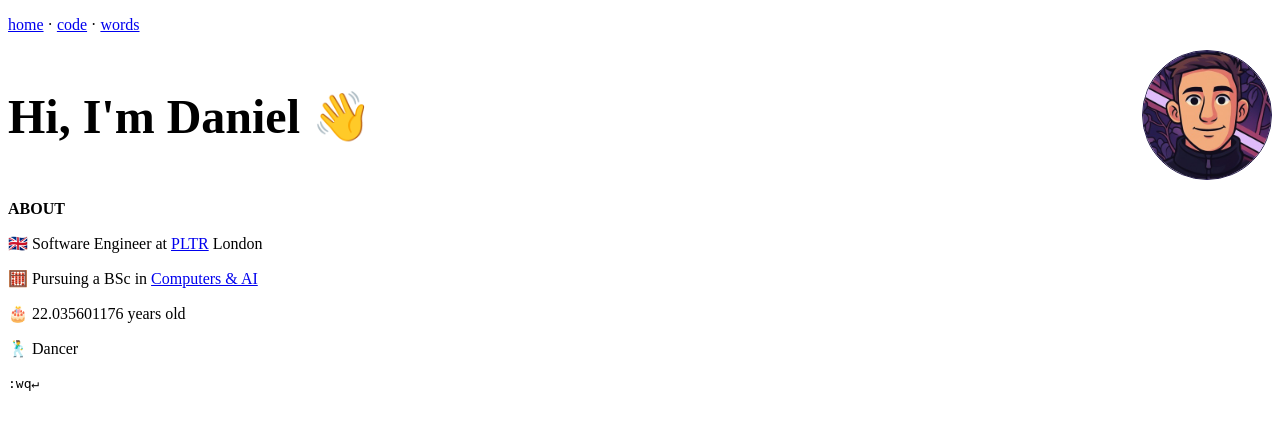
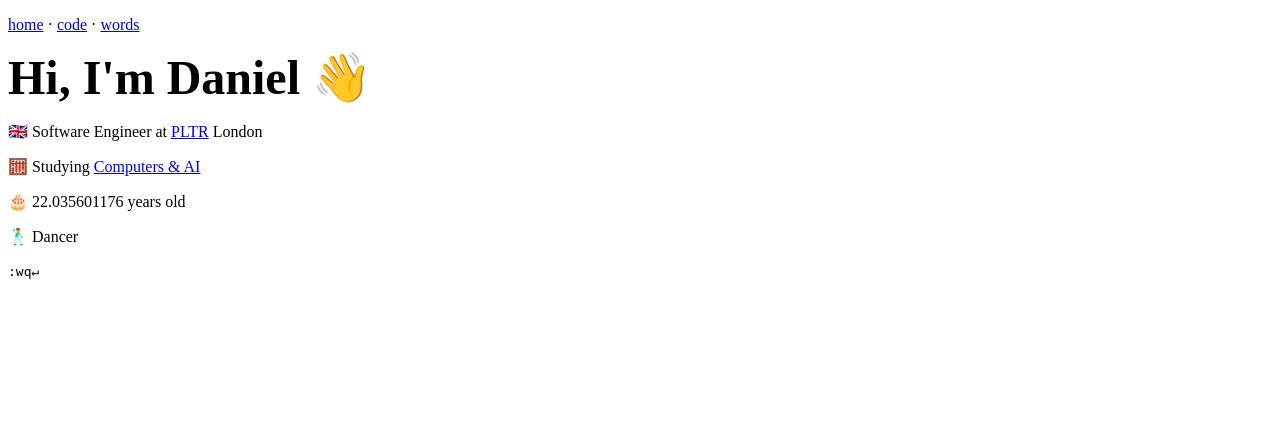
Before and after one commit to danielfalbo/prev, a Python web app: template templates/index.html in a window 1280 px wide. Shown: the top 430 px of the page. Run offline with Jinja, Linux system fonts and the light colour scheme; the template is opened without the code that fills it, so the values that code supplies are empty.

Commit message:
simplify home

```diff
--- a/templates/index.html
+++ b/templates/index.html
@@ -40,48 +40,26 @@
       ><a href="./notes/code.html">code</a><span> · </span
       ><a href="./notes/words.html">words</a>
     </p>
-    <div
-      style="display: flex; justify-content: space-between; align-items: center"
-    >
-      <div>
+
     <p style="font-size: 3rem; font-weight: 700; margin: 0px">
       Hi, I'm Daniel <span id="waving-hand">👋</span>
     </p>
-      </div>
-      <div>
-        <img
-          src="./assets/me.jpeg"
-          style="
-            border-radius: 50%;
-            width: 8rem;
-            height: 8rem;
-            border: 1px solid rgb(38, 28, 77);
-          "
-        />
-      </div>
-    </div>
 
-    <div>
-      <p><strong>ABOUT</strong></p>
-
-      <div style="font-weight: 300">
     <p>
       🇬🇧 Software Engineer at
-          <a href="https://en.wikipedia.org/wiki/Palantir_Technologies"
+      <a href="https://wikipedia.org/wiki/Palantir_Technologies"
         >PLTR</a
       >
       London
     </p>
     <p>
-          🧮 Pursuing a BSc in
-          <a href="https://acsai.di.uniroma1.it/">Computers &amp; AI</a>
+      🧮 Studying
+      <a href="./notes/learning-library.html">Computers &amp; AI</a>
     </p>
     <p>🎂 <span id="live-age"></span> years old</p>
     <p>🕺 Dancer</p>
-      </div>
 
     <code>:wq↵</code>
-    </div>
 
     <script>
       /* =================== Globals ======================== */
```
Lines whose indentation alone changed are shown as unchanged.
